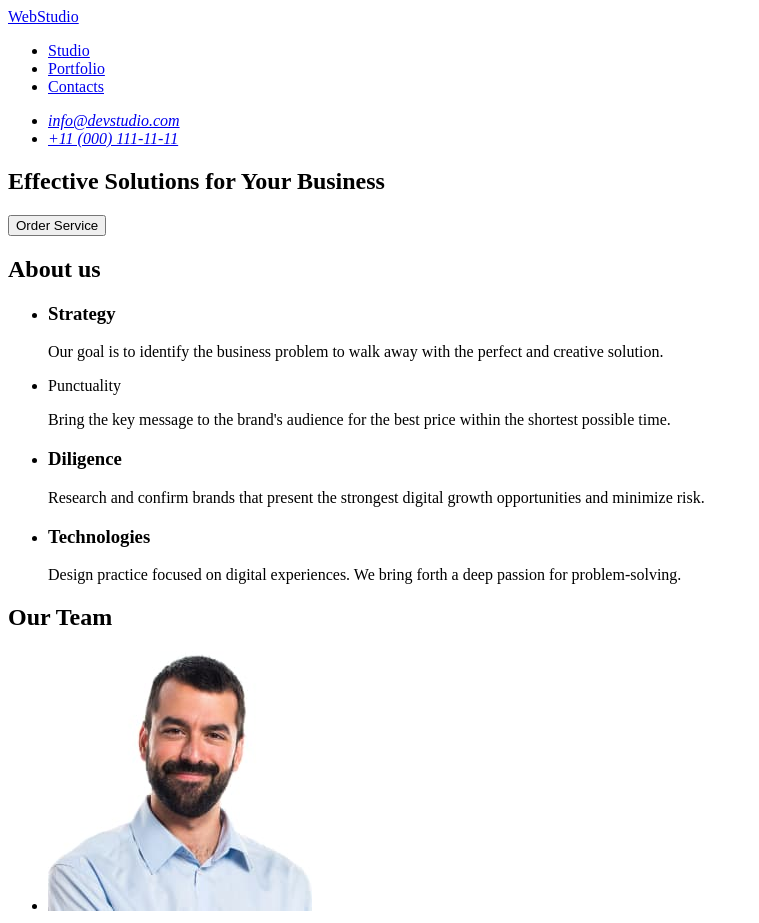
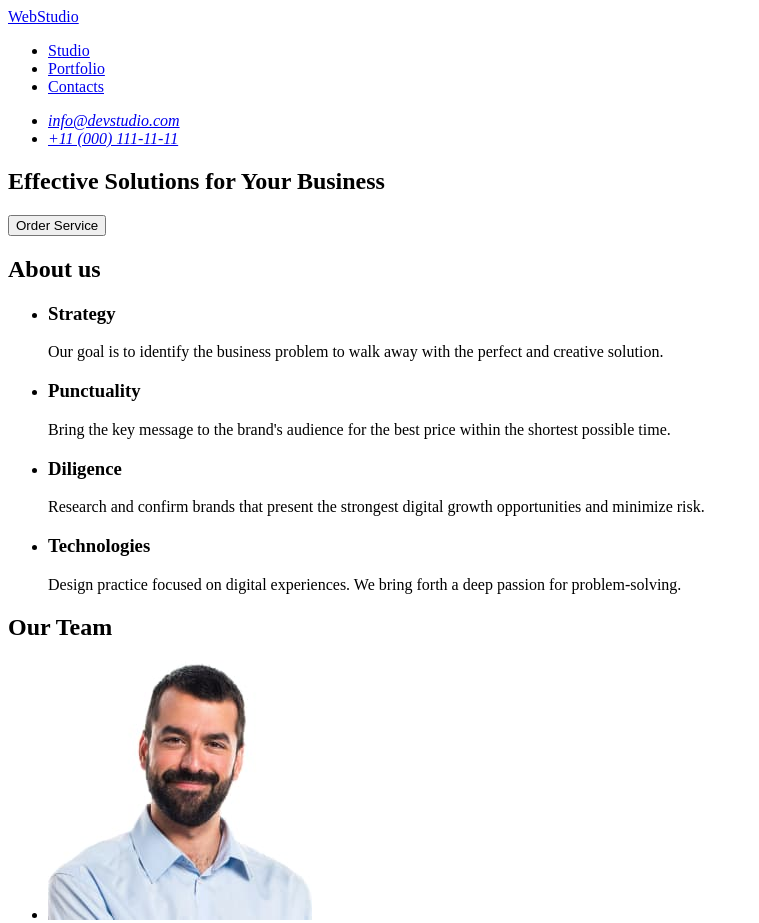
Before and after one commit to Kateryna-Horkovets/goit-markup-hw-01, a plain HTML site: page index.html in a window 1280 px wide. Shown: the top 923 px of the page, without its empty margins (0-759 px from the left). Drawn offline with Linux system fonts and the light colour scheme.

Commit message:
comments

```diff
--- a/index.html
+++ b/index.html
@@ -48,7 +48,7 @@
                 <p>Our goal is to identify the business problem to walk away with the perfect and creative solution.</p>
             </li>
             <li>
-                <h43>Punctuality</h43>
+                <h3>Punctuality</h3>
                 <p>Bring the key message to the brand's audience for the best price within the shortest possible time.</p>
             </li>
             <li>
```
